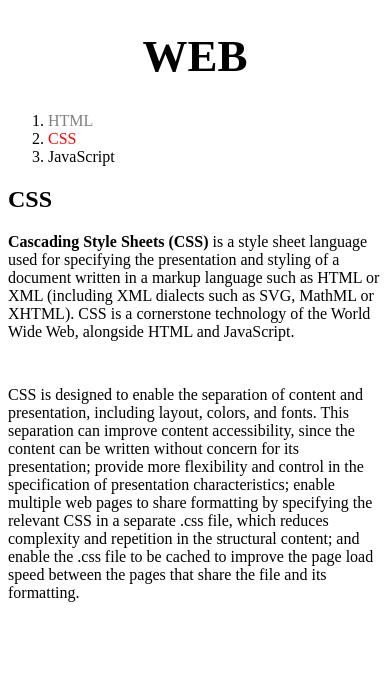
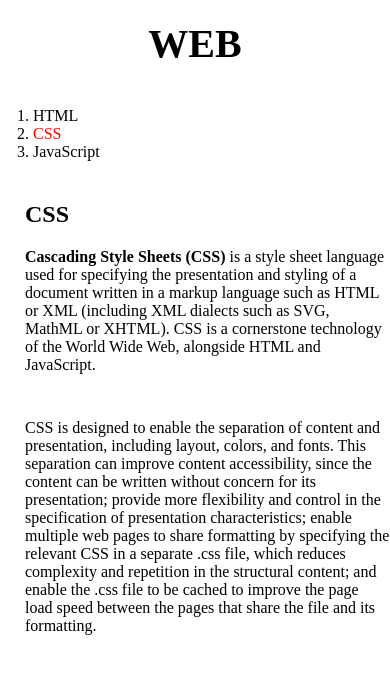
Before and after one commit to inq-o/inq-first-web-site, a plain HTML site: page 2.html in a window 390 px wide. Drawn offline with Linux system fonts and the light colour scheme.

Commit message:
2.html 완성

```diff
--- a/2.html
+++ b/2.html
@@ -4,6 +4,9 @@
     <title>WEB1 - CSS</title>
     <meta charset="UTF-8">
     <style>
+        body {
+            margin: 0;
+        }
         a {
             color:black;
             text-decoration: none;
@@ -11,24 +14,56 @@
         h1 {
             font-size: 45px;
             text-align: center;
+            border-bottom: 1px solid gray;
+            margin: 0;
+            padding: 20px;
         }
-        .saw {
-            color: gray;
+        ol {
+            border-right: 1px solid gray;
+            margin: 0;
+            padding: 20px;
+            width: 100px;
         }
         #active{
             color: red;
+        }
+        #grid {
+            display: grid;
+            grid-template-columns: 150px 1fr;
+        }
+        #grid ol {
+            padding-left: 33px;
+        }
+        #grid #article {
+            padding-left: 25px;
+        }
+        @media (max-width: 600px) {
+            h1 {
+                font-size: 40px;
+                border-bottom: none;
+            }
+            #grid {
+                display: block;
+            }
+            ol {
+                border-right: none;
+            }
         }
     </style>
 </head>
 <body>
     <h1><a href="index.html">WEB</a></h1>
+    <div id="grid">
         <ol>
             <li><a href="1.html"class="saw">HTML</a></li>
             <li><a href="2.html"class="saw" id="active">CSS</a></li>
             <li><a href="3.html">JavaScript</a></li>
         </ol>
+        <div id="article">
             <h2>CSS</h2>
             <p><strong>Cascading Style Sheets (CSS)</strong> is a style sheet language used for specifying the presentation and styling of a document written in a markup language such as HTML or XML (including XML dialects such as SVG, MathML or XHTML). CSS is a cornerstone technology of the World Wide Web, alongside HTML and JavaScript.</p>
             <p style="margin-top: 45px">CSS is designed to enable the separation of content and presentation, including layout, colors, and fonts. This separation can improve content accessibility, since the content can be written without concern for its presentation; provide more flexibility and control in the specification of presentation characteristics; enable multiple web pages to share formatting by specifying the relevant CSS in a separate .css file, which reduces complexity and repetition in the structural content; and enable the .css file to be cached to improve the page load speed between the pages that share the file and its formatting.</p>
+        </div>
+    </div>
 </body>
 </html>
```
Also changed, not shown: grid.html (added, +23 -0 lines), mediaquery.html (added, +28 -0 lines). Lines whose indentation alone changed are shown as unchanged.
